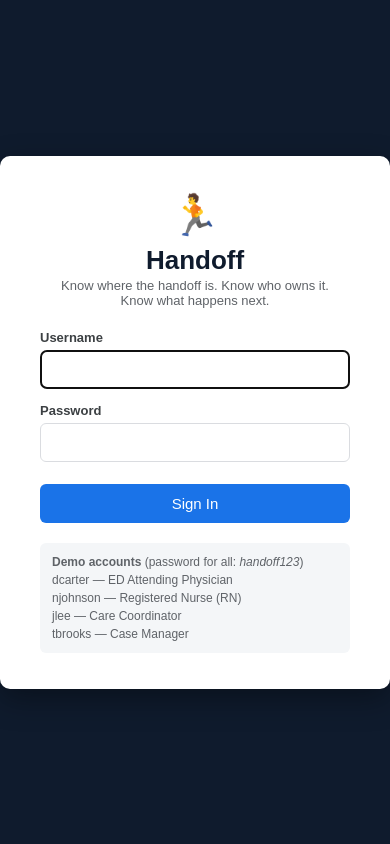
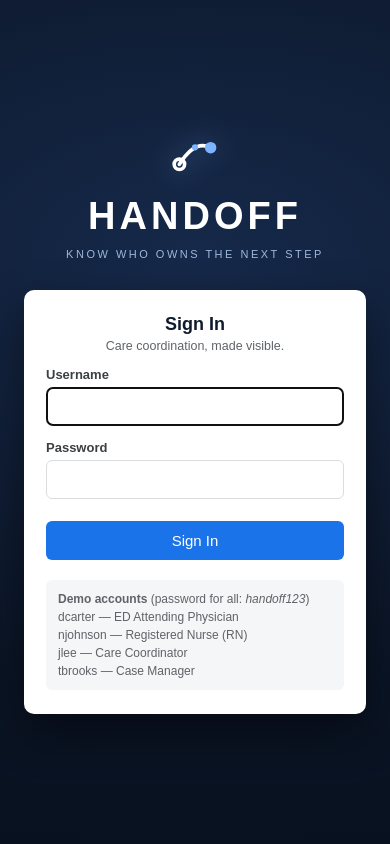
Before and after one commit to bigdbo1210/handoff, a Flask app: page /login in a window 390 px wide. Run offline with Flask 3, Linux system fonts and the light colour scheme.

Commit message:
Branding pass: HANDOFF wordmark + baton-pass mark, cinematic login, responsive mobile layout
- Replace emoji runner with a geometric baton-pass SVG mark and a
  HANDOFF wordmark; light sweeps through the letters once on load
  (login hero + dashboard header), tagline: Know who owns the next step
- Dashboard header now reads Care Coordination (not just hospitals)
- Mobile: viewport tags + stacked board columns, wrapping metrics and
  topbar, larger tap targets — works on phone, tablet, and desktop
- No functional changes: 29/29 workflow tests pass

```diff
--- a/templates/login.html
+++ b/templates/login.html
@@ -1,27 +1,52 @@
 <!DOCTYPE html>
 <html>
 <head>
+    <meta name="viewport" content="width=device-width, initial-scale=1">
     <title>Handoff — Sign In</title>
     <style>
-        body { font-family: Arial, sans-serif; background: #0f1b2d; margin: 0; display: flex; align-items: center; justify-content: center; min-height: 100vh; }
-        .login-card { background: white; border-radius: 10px; padding: 36px 40px; width: 340px; box-shadow: 0 10px 30px rgba(0,0,0,0.35); }
-        .brand { text-align: center; margin-bottom: 6px; }
-        .brand .mark { font-size: 40px; }
-        h1 { text-align: center; margin: 4px 0 2px; font-size: 26px; color: #0f1b2d; }
-        .tagline { text-align: center; color: #5f6368; font-size: 13px; margin-bottom: 22px; }
+        body { font-family: Arial, sans-serif; background: radial-gradient(1200px 700px at 50% 30%, #16294a 0%, #0b1526 60%, #070f1c 100%); margin: 0; display: flex; align-items: center; justify-content: center; min-height: 100vh; }
+        .stage { text-align: center; padding: 24px; }
+        .brandmark { width: 64px; height: 64px; margin: 0 auto 10px; filter: drop-shadow(0 0 14px rgba(125,180,255,0.45)); animation: rise 0.9s ease-out both; }
+        .wordmark { font-size: 52px; font-weight: 800; letter-spacing: 6px; margin: 0;
+            background: linear-gradient(90deg, #ffffff 0%, #ffffff 40%, #bcd6ff 50%, #ffffff 60%, #ffffff 100%);
+            background-size: 200% auto; -webkit-background-clip: text; background-clip: text;
+            -webkit-text-fill-color: transparent; color: transparent;
+            animation: shine 2.2s ease-in-out 0.4s 1 forwards; }
+        @keyframes shine { to { background-position: -200% center; } }
+        .tagline { color: #9db8dd; font-size: 13px; letter-spacing: 3.5px; text-transform: uppercase; margin: 10px 0 30px; animation: rise 1s ease-out 0.9s both; }
+        @keyframes rise { from { opacity: 0; transform: translateY(12px); } to { opacity: 1; transform: none; } }
+        .login-card { background: white; border-radius: 10px; padding: 30px 36px; width: 340px; margin: 0 auto; box-shadow: 0 18px 44px rgba(0,0,0,0.45); text-align: left; animation: rise 1s ease-out 1.15s both; }
+        .login-card h2 { margin: 0 0 4px; font-size: 18px; color: #0f1b2d; text-align: center; }
+        .login-card .sub { text-align: center; color: #5f6368; font-size: 12.5px; margin-bottom: 10px; }
         label { display: block; font-size: 13px; font-weight: bold; color: #3c4043; margin: 14px 0 5px; }
         input { width: 100%; box-sizing: border-box; padding: 10px; border: 1px solid #dadce0; border-radius: 6px; font-size: 15px; }
         button { width: 100%; margin-top: 22px; background: #1a73e8; color: white; border: none; padding: 11px; border-radius: 6px; font-size: 15px; cursor: pointer; }
         button:hover { background: #1558b0; }
         .error { background: #fce8e6; color: #a50e0e; border-radius: 6px; padding: 9px 12px; font-size: 13px; margin-bottom: 6px; }
         .demo-note { margin-top: 20px; background: #f4f6f8; border-radius: 6px; padding: 10px 12px; font-size: 12px; color: #5f6368; line-height: 1.5; }
+        @media (max-width: 520px) {
+            .wordmark { font-size: 38px; letter-spacing: 4px; }
+            .brandmark { width: 50px; height: 50px; }
+            .tagline { font-size: 11px; letter-spacing: 2.5px; }
+            .login-card { width: auto; padding: 24px 22px; }
+            .stage { width: 100%; box-sizing: border-box; }
+        }
     </style>
 </head>
 <body>
+    <div class="stage">
+        <svg class="brandmark" viewBox="0 0 48 48" aria-label="Handoff logo">
+            <path d="M9 32 Q24 8 39 16" fill="none" stroke="#ffffff" stroke-width="3.5" stroke-linecap="round"/>
+            <circle cx="9" cy="32" r="5" fill="none" stroke="#ffffff" stroke-width="3.5"/>
+            <circle cx="24" cy="15.6" r="3" fill="#7db4ff"/>
+            <circle cx="39" cy="16" r="5.5" fill="#7db4ff"/>
+        </svg>
+        <h1 class="wordmark">HANDOFF</h1>
+        <div class="tagline">Know who owns the next step</div>
+
         <div class="login-card">
-        <div class="brand"><span class="mark">🏃</span></div>
-        <h1>Handoff</h1>
-        <div class="tagline">Know where the handoff is. Know who owns it.<br>Know what happens next.</div>
+            <h2>Sign In</h2>
+            <div class="sub">Care coordination, made visible.</div>
 
             {% with messages = get_flashed_messages() %}
                 {% if messages %}
@@ -47,5 +72,6 @@
                 tbrooks — Case Manager
             </div>
         </div>
+    </div>
 </body>
 </html>
```
Also changed, not shown: templates/index.html (+22 -2 lines). Lines whose indentation alone changed are shown as unchanged.
